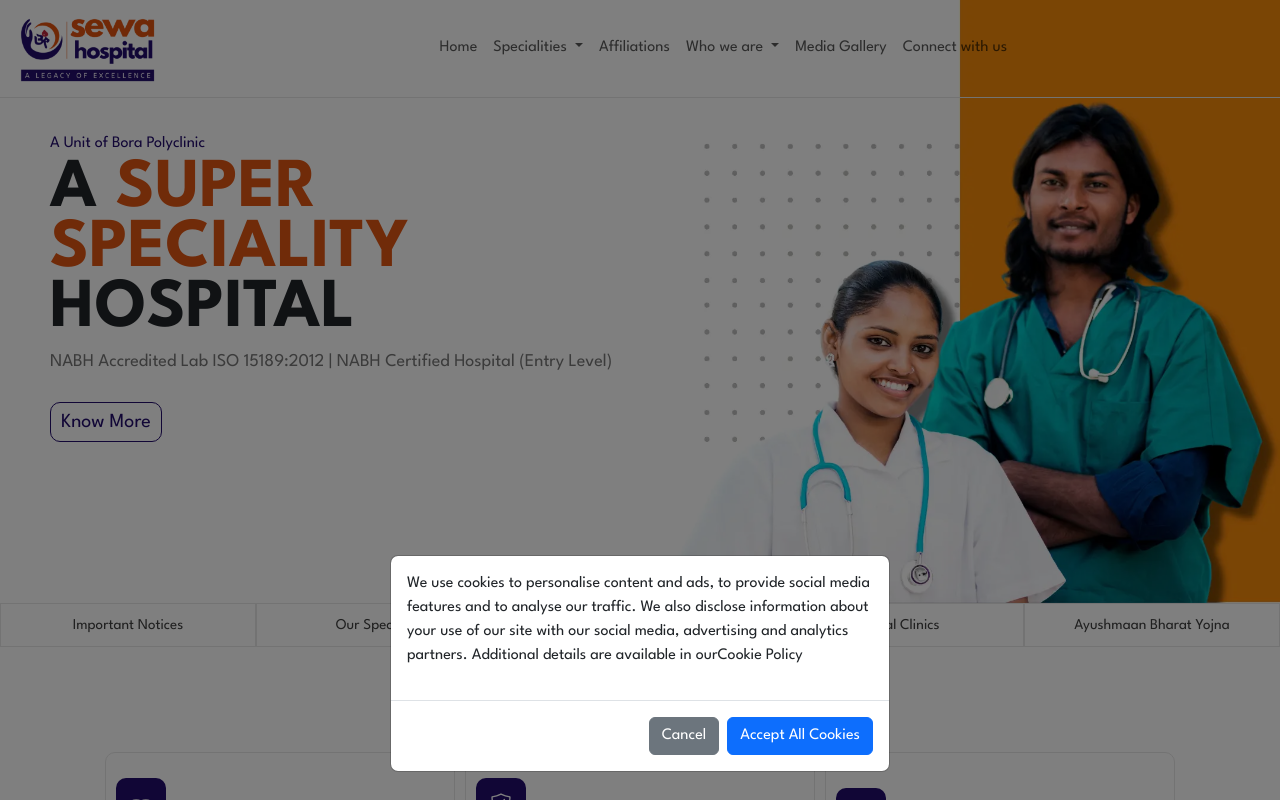
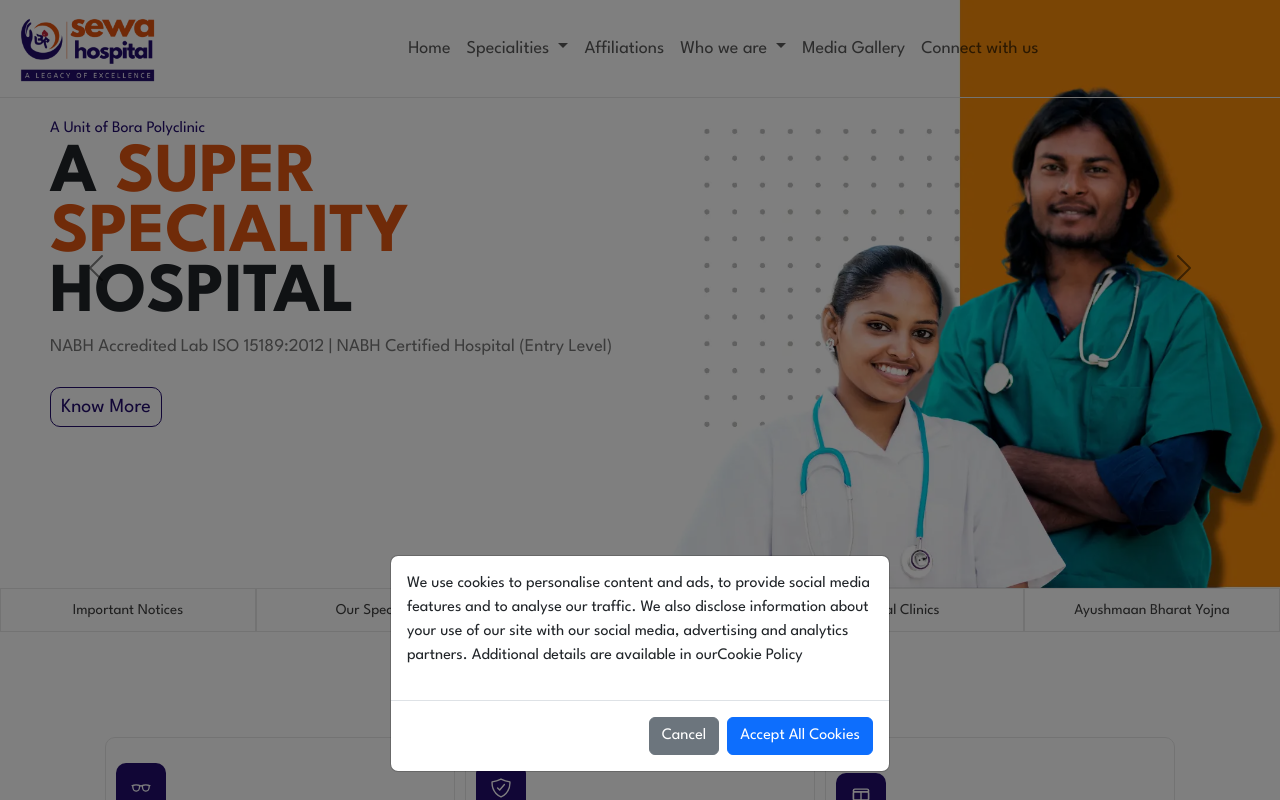
Before and after one commit to Borapolyclinic/sewahospital, a PHP site: page / in a window 1280 px wide. Run offline with PHP 8.4, Linux system fonts and the light colour scheme; data that the repository does not hold is empty; some web fonts are replaced.

Commit message:
modified:   assets/css/styles.css modified:   components/home/section-1.php modified:   components/specialities/section-5.php modified:   components/specialities/section-6.php modified:   includes/header.php

```diff
--- a/assets/css/styles.css
+++ b/assets/css/styles.css
@@ -104,15 +104,18 @@
   height: auto;
 }
 .nav-link {
-  font-size: 16px;
+  font-size: 18px;
 }
 /* =========== HOME SECTION 1 =========== */
+.home-section-1-container {
+  margin-top: -200px;
+  max-width: 100%;
+}
 .home-section-1 {
   display: flex;
   justify-content: center;
   align-items: center;
   background-color: #fff;
-  margin-top: -135px;
 }
 .carousel-control-prev#homepage-banner-prev {
   margin-left: 0 !important;
@@ -709,6 +712,9 @@
 }
 
 /* =========== SPECIALITIES SECTION 5 =========== */
+.specialities-section-5 {
+  margin-top: 100px !important;
+}
 .specialities-section-5-container {
   background: rgb(35, 13, 109);
   background: linear-gradient(
@@ -939,10 +945,14 @@
   .navbar {
     background-color: #fff !important;
     width: 100%;
-    border-bottom: 0;
+    border-bottom: 1px solid #e7e7e7;
   }
 
   /* =========== HOME SECTION 1 =========== */
+  .home-section-1-container {
+    margin-top: -50px !important;
+    max-width: 100%;
+  }
   .home-section-1 {
     display: flex;
     justify-content: center;
@@ -950,7 +960,6 @@
     top: initial;
     position: initial;
     max-width: 100%;
-    margin-top: 0;
   }
   .home-section-1-caption {
     display: none;
--- a/components/home/section-1.php
+++ b/components/home/section-1.php
@@ -1,3 +1,6 @@
+<div id="carouselExample" class="carousel carousel-dark slide home-section-1-container">
+    <div class="carousel-inner">
+        <div class="carousel-item active">
             <div class="home-section-1">
                 <div class="col-md-6 home-section-1-txt">
                     <p class="home-section-1-caption">A Unit of Bora Polyclinic</p>
@@ -9,6 +12,46 @@
                     <img src="assets/images/webp/banner-img-1.webp" alt="">
                 </div>
             </div>
+        </div>
+        <div class="carousel-item">
+            <div class="home-section-1">
+                <div class="col-md-6 home-section-1-txt">
+                    <p class="home-section-1-caption">A Unit of Bora Polyclinic</p>
+                    <h1>A <span>SUPER SPECIALITY</span> HOSPITAL</h1>
+                    <p>NABH Accredited Lab ISO 15189:2012 | NABH Certified Hospital (Entry Level)</p>
+                    <a href="who-we-are.php" class="home-section-1-button">Know More</a>
+                </div>
+                <div class="col-md-6 home-section-1-img">
+                    <img src="assets/images/webp/banner-img-1.webp" alt="">
+                </div>
+            </div>
+        </div>
+        <div class="carousel-item">
+            <div class="home-section-1">
+                <div class="col-md-6 home-section-1-txt">
+                    <p class="home-section-1-caption">A Unit of Bora Polyclinic</p>
+                    <h1>A <span>SUPER SPECIALITY</span> HOSPITAL</h1>
+                    <p>NABH Accredited Lab ISO 15189:2012 | NABH Certified Hospital (Entry Level)</p>
+                    <a href="who-we-are.php" class="home-section-1-button">Know More</a>
+                </div>
+                <div class="col-md-6 home-section-1-img">
+                    <img src="assets/images/webp/banner-img-1.webp" alt="">
+                </div>
+            </div>
+        </div>
+    </div>
+    <button class="carousel-control-prev" id="homepage-banner-prev" type="button" data-bs-target="#carouselExample"
+        data-bs-slide="prev">
+        <span class="carousel-control-prev-icon" aria-hidden="true"></span>
+        <span class="visually-hidden">Previous</span>
+    </button>
+    <button class="carousel-control-next" id="homepage-banner-next" type="button" data-bs-target="#carouselExample"
+        data-bs-slide="next">
+        <span class="carousel-control-next-icon" aria-hidden="true"></span>
+        <span class="visually-hidden">Next</span>
+    </button>
+</div>
+
 <div class="banner-bottom-menu">
     <a href="index.php#important-notices">Important Notices</a>
     <a href="index.php#home-speciality">Our Specialities</a>
--- a/components/specialities/section-5.php
+++ b/components/specialities/section-5.php
@@ -1,4 +1,4 @@
-<div class="container mt-5 mb-5" id="ayushman-bharat">
+<div class="container mt-5 mb-5 specialities-section-5" id="ayushman-bharat">
     <div class="section-header">
         <h2>Ayushman Bharat Pradhan <span>Mantri Jan Arogya Yojana</span></h2>
         <p> 'Prime Minister's People's Health Scheme' or PM-JAY; also referred to as Ayushman Bharat National Health
--- a/components/specialities/section-6.php
+++ b/components/specialities/section-6.php
@@ -1,4 +1,4 @@
-<div class="container mt-5 mb-5" id="special-clinics">
+<div class="container mt-5 mb-5 special-clinics-container" id="special-clinics">
     <div class="section-header">
         <h2>Special <span>Clinics</span></h2>
         <p> Lorem ipsum dolor sit amet consectetur, adipisicing elit. Quae iusto quaerat explicabo dolorum harum earum!
--- a/includes/header.php
+++ b/includes/header.php
@@ -7,8 +7,10 @@
     <meta name="viewport" content="width=device-width, initial-scale=1.0">
 
     <!-- =============== SEO =============== -->
-    <meta name="keywords" content="">
-    <meta name="description" content="">
+    <meta name="keywords"
+        content="best hospital in lucknow, ayushman bharat, best orthopedic doctors near me, best eye doctor near me, free vaccination centre near me">
+    <meta name="description"
+        content="Looking for the best hospital in Lucknow? Sewa Hospital offers Ayushman bharat services, best orthopedic services, best nephralogy services etc. in Lucknow.">
 
     <!-- =============== TITLE =============== -->
     <title><?php echo $title ?></title>
```
Lines whose indentation alone changed are shown as unchanged.
